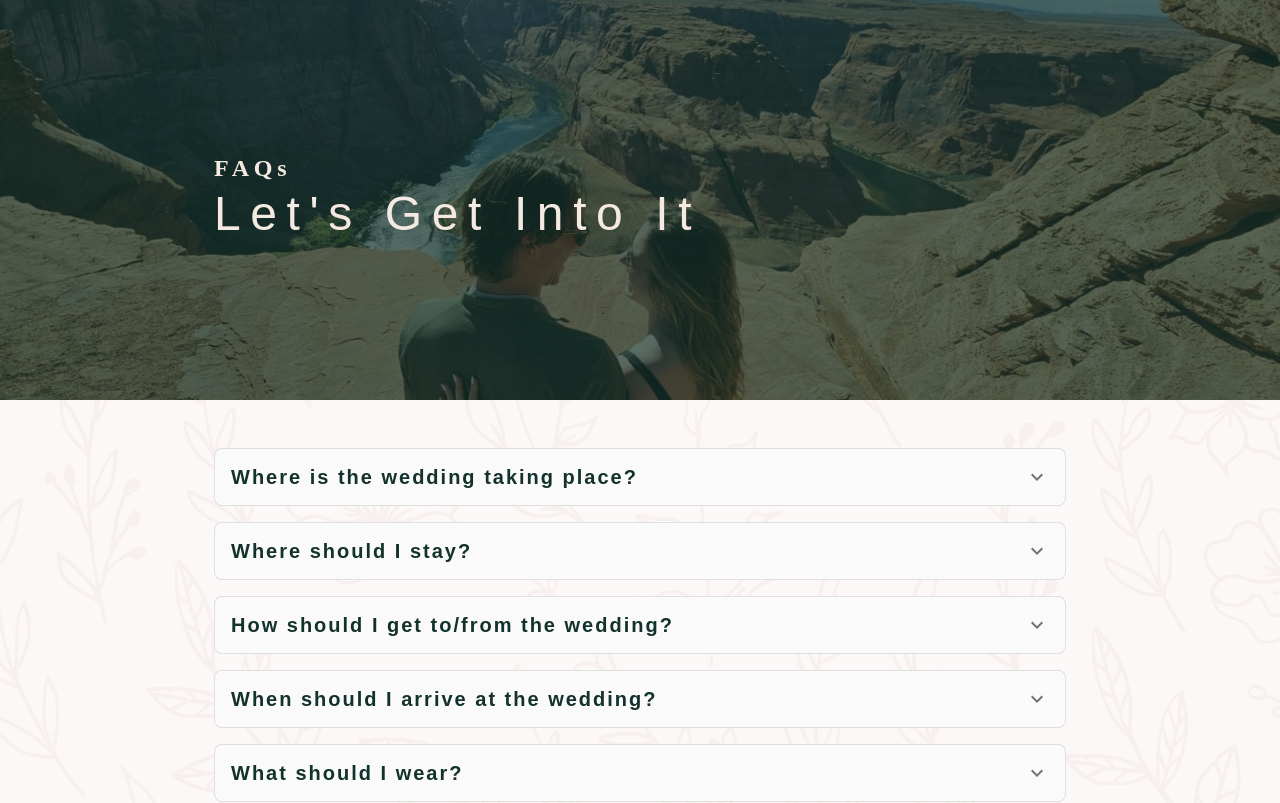
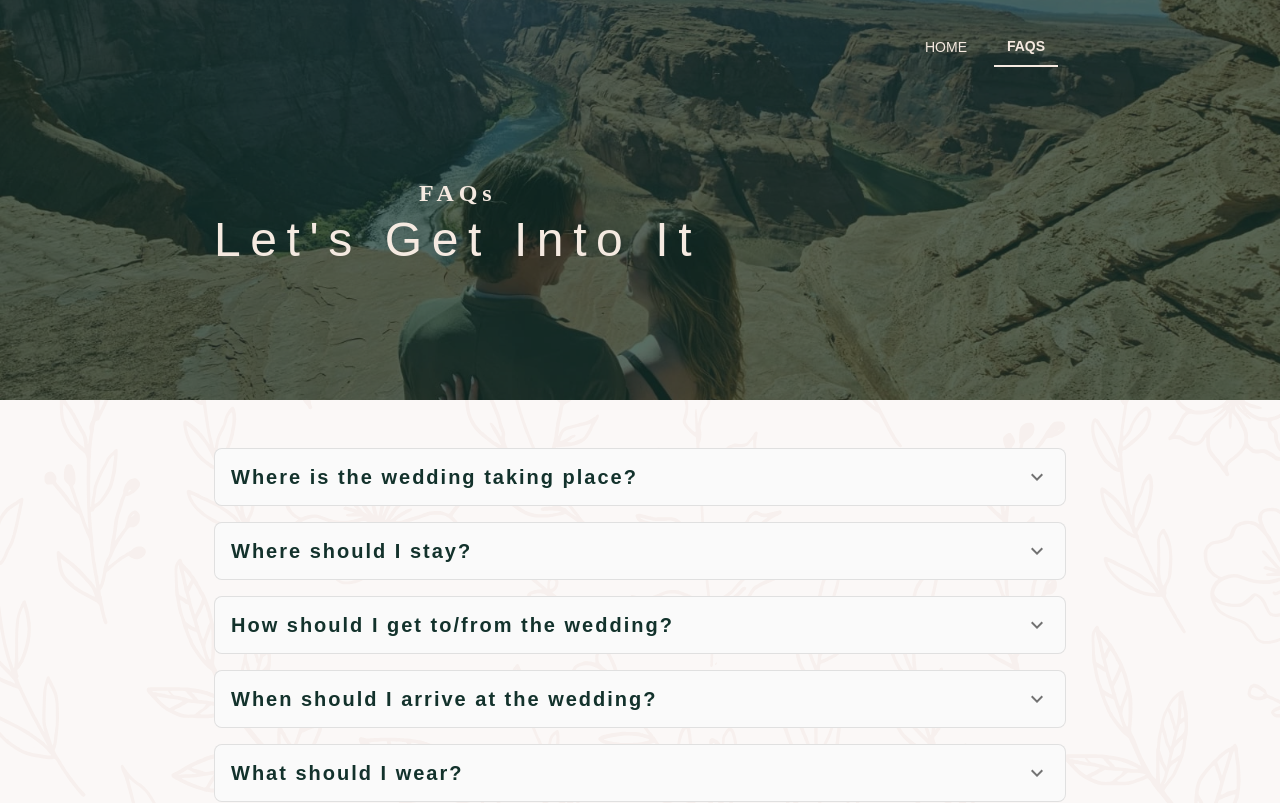
Before and after one commit to zackharley/wedding, a Next.js app: page /faqs in a window 1280 px wide. Shown: the top 803 px of the page. Built offline with nearby package versions, Linux system fonts and the light colour scheme.

Commit message:
Add navbar

```diff
--- a/src/components/FloralWrapper.tsx
+++ b/src/components/FloralWrapper.tsx
@@ -41,6 +41,7 @@ export default function FloralWrapper({
         sx={{
           minHeight: '100dvh',
           position: 'relative',
+          alignItems: { xs: 'normal', md: 'center' },
         }}
       >
         {title && <Hero title={title} subtitle={subtitle} />}
@@ -77,7 +78,9 @@ export default function FloralWrapper({
             aria-hidden="true"
           />
         </Box>
-        <Box sx={{ flexGrow: 1 }}>{children}</Box>
+        <Box sx={{ display: 'flex', flexDirection: 'column', flexGrow: 1 }}>
+          {children}
+        </Box>
         {showFooter && <Footer />}
       </Box>
       <GlobalStyles
--- a/src/components/Hero.tsx
+++ b/src/components/Hero.tsx
@@ -1,6 +1,7 @@
 import Image from 'next/image';
 import { Box, Typography, Container } from '@mui/material';
 import HeroImage from '../img/hero-img.webp';
+import Navbar from './Navbar';
 
 interface HeroProps {
   title?: string;
@@ -66,7 +67,6 @@ export default function Hero({
           height: '100%',
           display: 'flex',
           flexDirection: 'column',
-          justifyContent: 'center',
           alignItems: {
             xs: 'center', // Center on mobile
             md: 'flex-start', // Left aligned on desktop
@@ -76,8 +76,17 @@ export default function Hero({
             md: 'left', // Left aligned on desktop
           },
           color: 'white',
-          pt: 4,
           pb: 4,
+        }}
+      >
+        <Navbar />
+        <Box
+          sx={{
+            display: 'flex',
+            flexDirection: 'column',
+            alignItems: 'center',
+            justifyContent: 'center',
+            flex: 1,
           }}
         >
           <Typography
@@ -105,6 +114,7 @@ export default function Hero({
           >
             {subtitle}
           </Typography>
+        </Box>
       </Container>
     </Box>
   );
--- /dev/null
+++ b/src/components/Navbar.tsx
@@ -0,0 +1,207 @@
+'use client';
+
+import { Fragment, useState } from 'react';
+import {
+  AppBar,
+  Box,
+  Toolbar,
+  IconButton,
+  Typography,
+  Container,
+  Button,
+  Drawer,
+  List,
+  ListItem,
+  ListItemButton,
+  ListItemText,
+} from '@mui/material';
+import MenuIcon from '@mui/icons-material/Menu';
+import CloseIcon from '@mui/icons-material/Close';
+import Link from 'next/link';
+import { usePathname } from 'next/navigation';
+import { useTheme } from '@mui/material/styles';
+
+const pages = [
+  { name: 'Home', path: '/' },
+  { name: 'FAQs', path: '/faqs' },
+];
+
+export default function Navbar() {
+  const theme = useTheme();
+  const [mobileMenuOpen, setMobileMenuOpen] = useState(false);
+  const pathname = usePathname();
+
+  const handleOpenNavMenu = () => {
+    setMobileMenuOpen(true);
+  };
+
+  const handleCloseNavMenu = () => {
+    setMobileMenuOpen(false);
+  };
+
+  const isActive = (path: string) => {
+    return pathname === path;
+  };
+
+  return (
+    <AppBar
+      position="static"
+      sx={{ boxShadow: 'none', backgroundColor: 'transparent' }}
+    >
+      {/* <Container maxWidth="xl"> */}
+      <Toolbar disableGutters sx={{ justifyContent: 'end', pt: 1.5 }}>
+        {/* Mobile menu icon - on the right */}
+        <Box
+          sx={{
+            display: { xs: 'flex', md: 'none' },
+          }}
+        >
+          <IconButton
+            size="large"
+            aria-label="navigation menu"
+            aria-controls="menu-appbar"
+            aria-haspopup="true"
+            onClick={handleOpenNavMenu}
+            color="inherit"
+          >
+            <MenuIcon />
+          </IconButton>
+        </Box>
+
+        {/* Fullscreen Mobile menu */}
+        <Drawer
+          anchor="top"
+          open={mobileMenuOpen}
+          onClose={handleCloseNavMenu}
+          sx={{
+            display: { xs: 'block', md: 'none' },
+            '& .MuiDrawer-paper': {
+              boxSizing: 'border-box',
+              width: '100%',
+              height: '100%',
+              backgroundColor: 'primary.contrastText',
+            },
+          }}
+          ModalProps={{
+            keepMounted: true,
+          }}
+        >
+          <Container maxWidth="md">
+            <Box
+              sx={{
+                py: 2,
+                pl: 1.5,
+                display: 'flex',
+                justifyContent: 'space-between',
+                alignItems: 'center',
+                color: 'primary.main',
+              }}
+            >
+              <Typography
+                variant="h5"
+                component={Link}
+                href="/"
+                onClick={handleCloseNavMenu}
+                sx={{
+                  fontFamily: 'AmalfiCoast',
+                  textDecoration: 'none',
+                  fontSize: '1.5rem',
+                  color: 'primary.main',
+                }}
+              >
+                K&Z
+              </Typography>
+              <IconButton
+                size="large"
+                aria-label="close menu"
+                onClick={handleCloseNavMenu}
+                color="inherit"
+              >
+                <CloseIcon />
+              </IconButton>
+            </Box>
+            <List
+              sx={{
+                pt: 4,
+                display: 'flex',
+                flexDirection: 'column',
+                alignItems: 'center',
+              }}
+            >
+              {pages.map((page) => (
+                <Fragment key={page.name}>
+                  {/* {index !== 0 && (
+                    <Image src={navbarSeparator} alt="navbar separator" />
+                  )} */}
+                  <ListItem disablePadding sx={{ width: 'auto', mb: 3 }}>
+                    <ListItemButton
+                      component={Link}
+                      href={page.path}
+                      onClick={handleCloseNavMenu}
+                      sx={{
+                        textAlign: 'center',
+                        borderBottom: isActive(page.path)
+                          ? `2px solid ${theme.palette.primary.main}`
+                          : 'none',
+                        borderColor: 'primary.main',
+                        borderRadius: 0,
+                        px: 2,
+                      }}
+                    >
+                      <ListItemText
+                        primary={page.name}
+                        slotProps={{
+                          primary: {
+                            color: 'primary.main',
+                            fontSize: '1.5rem',
+                            fontWeight: isActive(page.path) ? 'bold' : 'normal',
+                          },
+                        }}
+                      />
+                    </ListItemButton>
+                  </ListItem>
+                </Fragment>
+              ))}
+            </List>
+          </Container>
+        </Drawer>
+
+        {/* Desktop menu */}
+        <Box
+          sx={{
+            flexGrow: 1,
+            display: { xs: 'none', md: 'flex' },
+            justifyContent: 'end',
+          }}
+        >
+          {pages.map((page) => (
+            <Button
+              key={page.name}
+              component={Link}
+              href={page.path}
+              onClick={handleCloseNavMenu}
+              sx={{
+                my: 2,
+                mx: 1,
+                color: 'primary.contrastText',
+                display: 'flex',
+                fontWeight: isActive(page.path) ? 'bold' : 'normal',
+                borderBottom: isActive(page.path) ? '2px solid' : 'none',
+                borderColor: 'primary.contrastText',
+                borderRadius: 0,
+                '&:hover': {
+                  backgroundColor: 'rgba(255, 255, 255, 0.1)',
+                },
+                justifyContent: 'center',
+                alignItems: 'center',
+              }}
+            >
+              {page.name}
+            </Button>
+          ))}
+        </Box>
+      </Toolbar>
+      {/* </Container> */}
+    </AppBar>
+  );
+}
```
Also changed, not shown: src/app/page.tsx (+15 -11 lines), src/img/navbar-separator.svg (added). Lines whose indentation alone changed are shown as unchanged.
